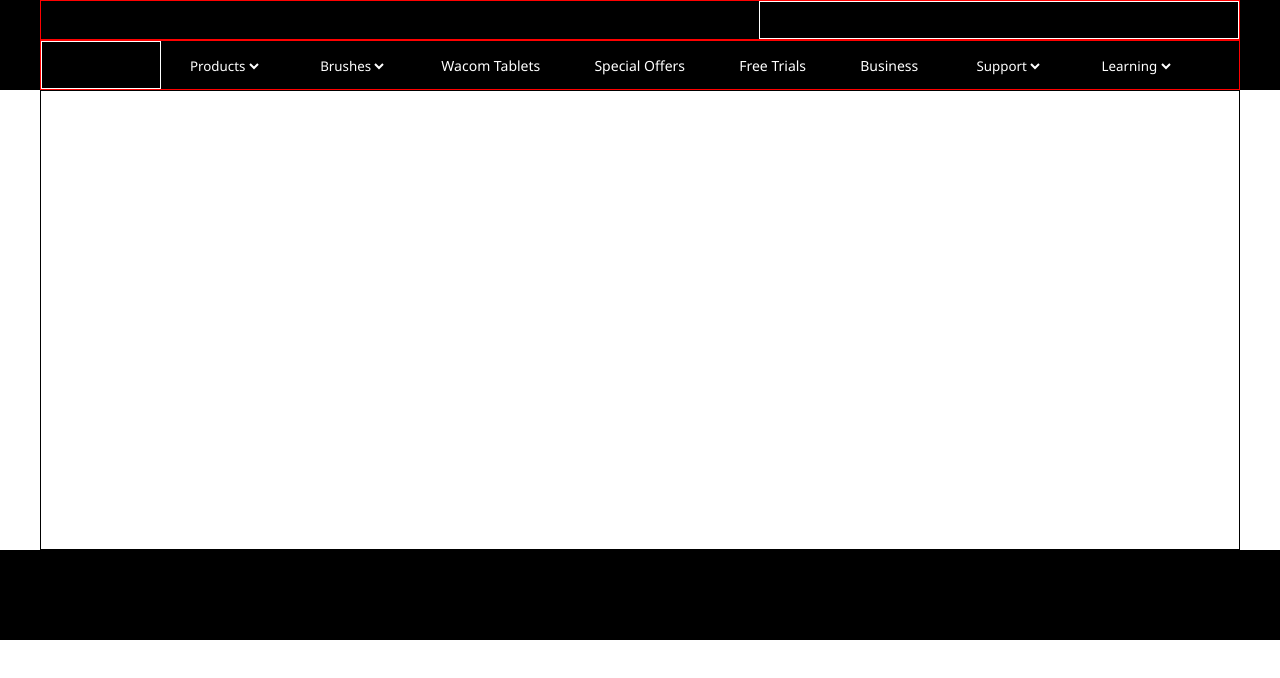
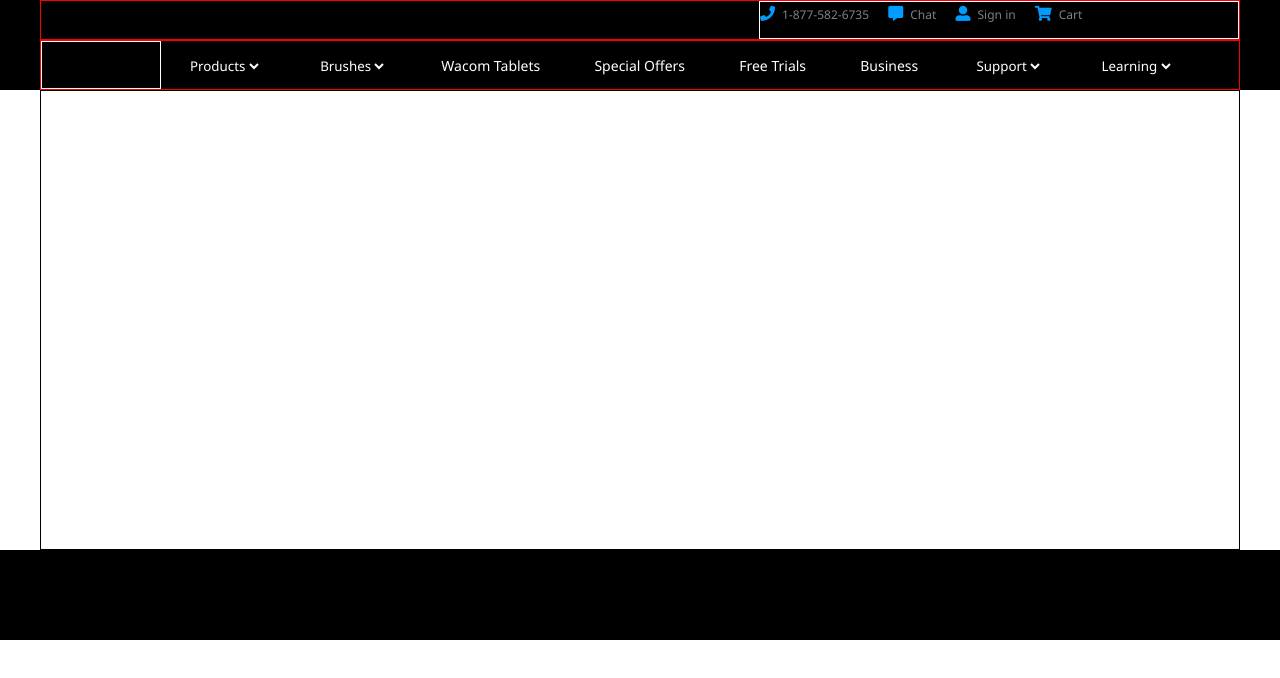
Before and after one commit to vito-g/sass-painter, a website: page my-app/index.html in a window 1280 px wide. Drawn offline with Linux system fonts and the light colour scheme.

Commit message:
ICONS Header OK

```diff
--- a/my-app/index.html
+++ b/my-app/index.html
@@ -20,7 +20,11 @@
 
           <div class="stripe-container-top">
             <div id="contact">
-
+              <!-- <i class="fas fa-phone-alt"></i> -->
+              <i class="fas fa-phone"></i><a href="#">1-877-582-6735</a>
+              <i class="fas fa-comment-alt"></i><a href="#">Chat</a>
+              <i class="fas fa-user-alt"></i><a href="#">Sign in</a>
+              <i class="fas fa-shopping-cart"></i><a href="#">Cart</a>
             </div>
           </div>
 
--- a/my-app/src/app.scss
+++ b/my-app/src/app.scss
@@ -24,6 +24,22 @@ select {
     // appearance: none;
     // -ms-appearance: none;
 }
+
+i {
+  font-size: 15px;
+  margin: 0 7px 0 0;
+  color: #009CFF;
+
+  ~ a {
+    font-size: 12px;
+    font-family: "Segoe UI", sans-serif;
+    color: grey;
+    text-decoration: none;
+    margin: 0 15px 0 0;
+  }
+}
+
+
 
 li {
   display: inline-block;
```
Also changed, not shown: my-app/dist/app.css.
